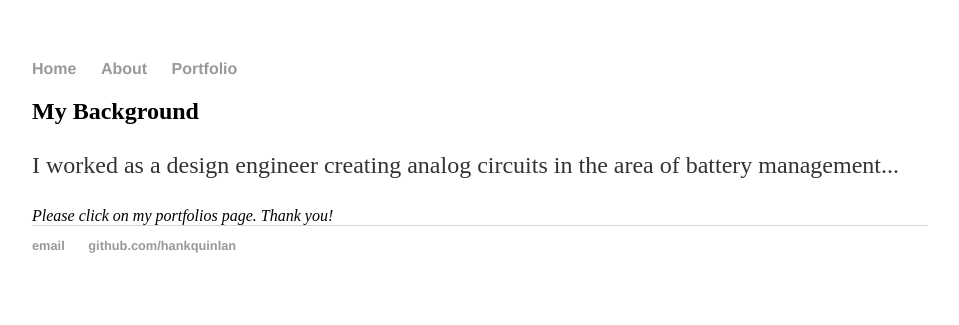
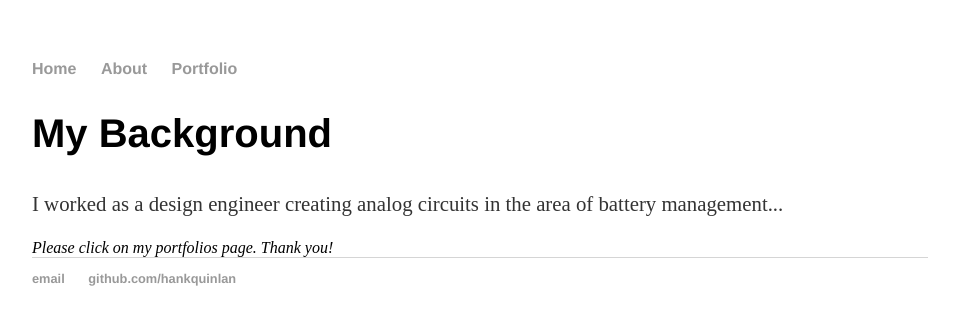
Before and after one commit to rodstaff/rodstaff.github.io, a Jekyll site: the page built from about/index.html, in a window 1280 px wide. Shown: the top 325 px of the page, without its empty margins (160-1119 px from the left). Built offline with Jekyll 4.4.1, drawn with Linux system fonts in a browser that asks for light colours.

Commit message:
Update main.css

```diff
--- a/css/main.css
+++ b/css/main.css
@@ -23,8 +23,16 @@
     font-size: 3em;
     font-family:'Helvetica', 'Arial', 'Sans-Serif';
 }
+h2 {
+    font-size: 2.5em;
+    font-family:'Helvetica', 'Arial', 'Sans-Serif';
+}
+h3 {
+    font-size: 2em;
+    font-family:'Helvetica', 'Arial', 'Sans-Serif';
+}
 p {
-    font-size: 1.5em;
+    font-size: 1.3em;
     line-height: 1.4em;
     color: #333;
 }
```
